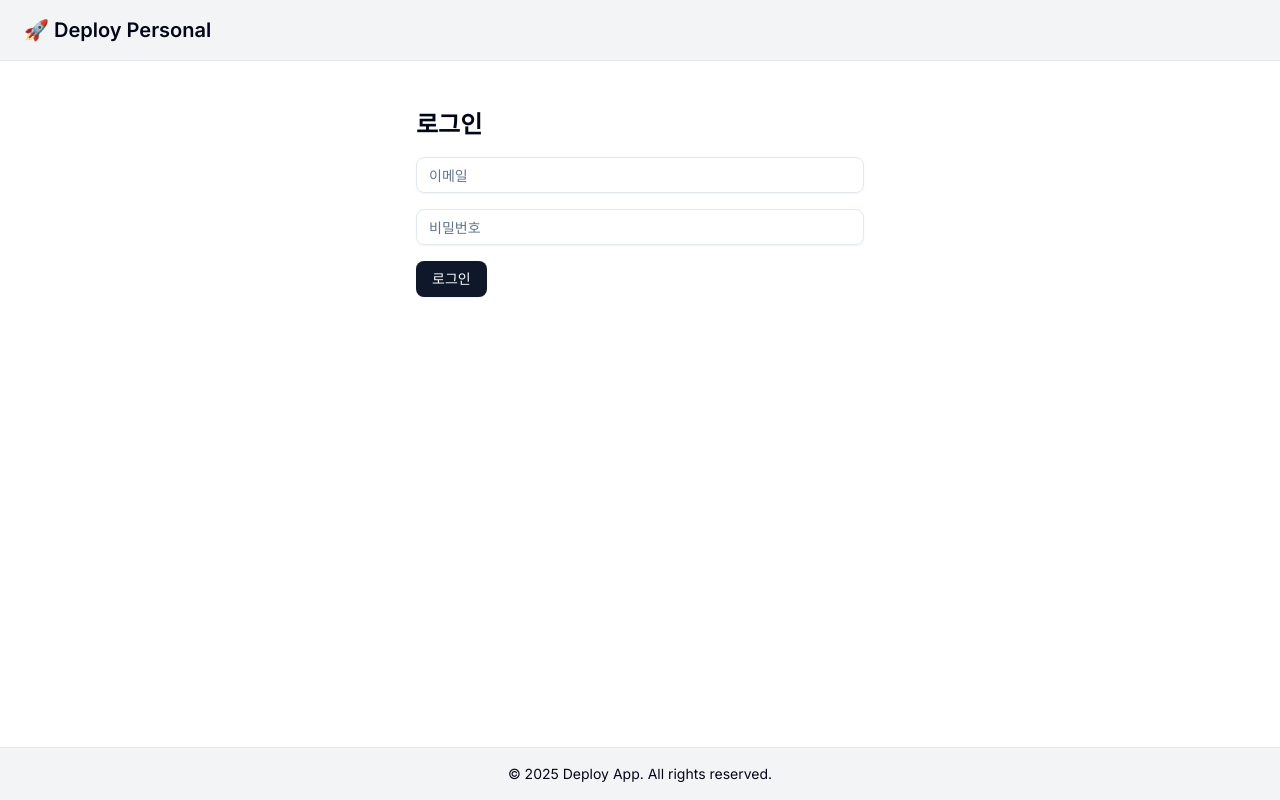
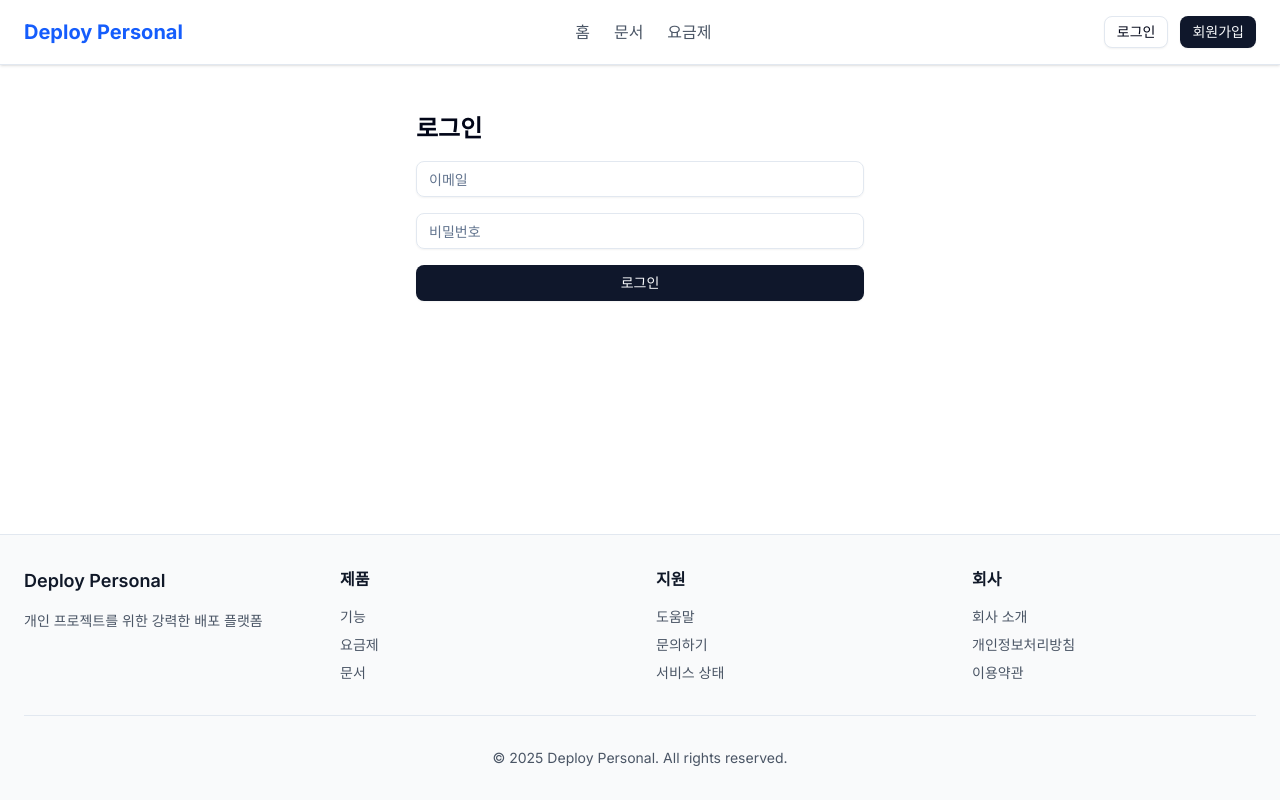
Before and after one commit to nexus-aicc-lab/deploy-personal, a Next.js app: page /login in a window 1280 px wide. Built offline with nearby package versions, Linux system fonts and the light colour scheme.

Commit message:
update for login

```diff
--- a/src/app/(auth)/login/page.tsx
+++ b/src/app/(auth)/login/page.tsx
@@ -6,12 +6,14 @@ import { Button } from '@/shared/ui/button';
 import { toast } from 'react-toastify';
 import { useRouter } from 'next/navigation';
 import { useApiForLogin } from '@/features/auth/hooks/useApiForLogin';
+import { useAuthStore } from '@/features/auth/store/authStore';
 
 export default function LoginPage() {
     const [email, setEmail] = useState('');
     const [password, setPassword] = useState('');
     const mutation = useApiForLogin();
     const router = useRouter();
+    const setAuth = useAuthStore((state) => state.setAuth);
 
     const handleLogin = (e: React.FormEvent) => {
         e.preventDefault();
@@ -19,8 +21,9 @@ export default function LoginPage() {
             { email, password },
             {
                 onSuccess: (data) => {
+                    // Zustand store에 사용자 정보와 토큰 저장
+                    setAuth(data.user, data.token);
                     toast.success('🎉 로그인 성공!');
-                    // 예: 홈으로 이동하거나 대시보드로
                     router.push('/');
                 },
                 onError: (err: any) => {
@@ -39,15 +42,17 @@ export default function LoginPage() {
                     placeholder="이메일"
                     value={email}
                     onChange={(e) => setEmail(e.target.value)}
+                    required
                 />
                 <Input
                     type="password"
                     placeholder="비밀번호"
                     value={password}
                     onChange={(e) => setPassword(e.target.value)}
+                    required
                 />
-                <Button type="submit" disabled={mutation.isLoading}>
-                    로그인
+                <Button type="submit" disabled={mutation.isLoading} className="w-full">
+                    {mutation.isPending ? '로그인 중...' : '로그인'}
                 </Button>
             </form>
         </div>
--- /dev/null
+++ b/src/features/auth/store/authStore.ts
@@ -0,0 +1,54 @@
+// src\features\auth\store\authStore.ts
+import { create } from 'zustand';
+import { persist } from 'zustand/middleware';
+
+interface User {
+    id: number;
+    email: string;
+    name: string;
+}
+
+interface AuthState {
+    user: User | null;
+    token: string | null;
+    isAuthenticated: boolean;
+    setAuth: (user: User, token: string) => void;
+    logout: () => void;
+    clearAuth: () => void;
+}
+
+export const useAuthStore = create<AuthState>()(
+    persist(
+        (set) => ({
+            user: null,
+            token: null,
+            isAuthenticated: false,
+            setAuth: (user, token) =>
+                set({
+                    user,
+                    token,
+                    isAuthenticated: true,
+                }),
+            logout: () =>
+                set({
+                    user: null,
+                    token: null,
+                    isAuthenticated: false,
+                }),
+            clearAuth: () =>
+                set({
+                    user: null,
+                    token: null,
+                    isAuthenticated: false,
+                }),
+        }),
+        {
+            name: 'auth-storage', // localStorage에 저장될 키 이름
+            partialize: (state) => ({
+                user: state.user,
+                token: state.token,
+                isAuthenticated: state.isAuthenticated,
+            }),
+        }
+    )
+);
--- a/src/shared/ui/Footer.tsx
+++ b/src/shared/ui/Footer.tsx
@@ -1,9 +1,55 @@
-'use client';
+import Link from 'next/link';
 
 export default function Footer() {
     return (
-        <footer className="w-full bg-gray-100 py-4 px-6 border-t text-sm text-center">
-            © 2025 Deploy App. All rights reserved.
+        <footer className="bg-gray-50 border-t">
+            <div className="container mx-auto px-6 py-8">
+                <div className="grid md:grid-cols-4 gap-8">
+                    {/* 회사 정보 */}
+                    <div>
+                        <h3 className="text-lg font-semibold text-gray-900 mb-4">Deploy Personal</h3>
+                        <p className="text-gray-600 text-sm">
+                            개인 프로젝트를 위한 강력한 배포 플랫폼
+                        </p>
+                    </div>
+
+                    {/* 제품 */}
+                    <div>
+                        <h4 className="font-semibold text-gray-900 mb-4">제품</h4>
+                        <ul className="space-y-2 text-sm">
+                            <li><Link href="/features" className="text-gray-600 hover:text-gray-900">기능</Link></li>
+                            <li><Link href="/pricing" className="text-gray-600 hover:text-gray-900">요금제</Link></li>
+                            <li><Link href="/docs" className="text-gray-600 hover:text-gray-900">문서</Link></li>
+                        </ul>
+                    </div>
+
+                    {/* 지원 */}
+                    <div>
+                        <h4 className="font-semibold text-gray-900 mb-4">지원</h4>
+                        <ul className="space-y-2 text-sm">
+                            <li><Link href="/help" className="text-gray-600 hover:text-gray-900">도움말</Link></li>
+                            <li><Link href="/contact" className="text-gray-600 hover:text-gray-900">문의하기</Link></li>
+                            <li><Link href="/status" className="text-gray-600 hover:text-gray-900">서비스 상태</Link></li>
+                        </ul>
+                    </div>
+
+                    {/* 회사 */}
+                    <div>
+                        <h4 className="font-semibold text-gray-900 mb-4">회사</h4>
+                        <ul className="space-y-2 text-sm">
+                            <li><Link href="/about" className="text-gray-600 hover:text-gray-900">회사 소개</Link></li>
+                            <li><Link href="/privacy" className="text-gray-600 hover:text-gray-900">개인정보처리방침</Link></li>
+                            <li><Link href="/terms" className="text-gray-600 hover:text-gray-900">이용약관</Link></li>
+                        </ul>
+                    </div>
+                </div>
+
+                <div className="border-t mt-8 pt-8 text-center">
+                    <p className="text-gray-600 text-sm">
+                        © {new Date().getFullYear()} Deploy Personal. All rights reserved.
+                    </p>
+                </div>
+            </div>
         </footer>
     );
 }
--- a/src/shared/ui/Header.tsx
+++ b/src/shared/ui/Header.tsx
@@ -1,9 +1,102 @@
 'use client';
 
+import Link from 'next/link';
+import { useRouter } from 'next/navigation';
+import { Button } from '@/shared/ui/button';
+import { toast } from 'react-toastify';
+import { useAuthStore } from '@/features/auth/store/authStore';
+
 export default function Header() {
+    const { user, isAuthenticated, logout } = useAuthStore();
+    const router = useRouter();
+
+    const handleLogout = () => {
+        logout();
+        toast.success('로그아웃되었습니다');
+        router.push('/');
+    };
+
     return (
-        <header className="w-full bg-gray-100 py-4 px-6 border-b">
-            <h1 className="text-xl font-semibold">🚀 Deploy Personal</h1>
+        <header className="bg-white shadow-sm border-b">
+            <div className="container mx-auto px-6 py-4">
+                <div className="flex justify-between items-center">
+                    {/* 로고 */}
+                    <Link href="/" className="text-xl font-bold text-blue-600">
+                        Deploy Personal
+                    </Link>
+
+                    {/* 네비게이션 */}
+                    <nav className="hidden md:flex space-x-6">
+                        <Link href="/" className="text-gray-600 hover:text-gray-900 transition-colors">
+                            홈
+                        </Link>
+                        <Link href="/docs" className="text-gray-600 hover:text-gray-900 transition-colors">
+                            문서
+                        </Link>
+                        <Link href="/pricing" className="text-gray-600 hover:text-gray-900 transition-colors">
+                            요금제
+                        </Link>
+                    </nav>
+
+                    {/* 사용자 정보 / 로그인 버튼 */}
+                    <div className="flex items-center space-x-4">
+                        {isAuthenticated && user ? (
+                            <div className="flex items-center space-x-4">
+                                {/* 사용자 정보 */}
+                                <div className="flex items-center space-x-3">
+                                    <div className="w-8 h-8 bg-blue-100 rounded-full flex items-center justify-center">
+                                        <span className="text-sm font-medium text-blue-600">
+                                            {user.name?.charAt(0).toUpperCase() || user.email?.charAt(0).toUpperCase()}
+                                        </span>
+                                    </div>
+                                    <div className="hidden sm:block">
+                                        <p className="text-sm font-medium text-gray-900">{user.name || '사용자'}</p>
+                                        <p className="text-xs text-gray-500">{user.email}</p>
+                                    </div>
+                                </div>
+
+                                {/* 드롭다운 메뉴 대신 간단한 로그아웃 버튼 */}
+                                <Button
+                                    variant="outline"
+                                    size="sm"
+                                    onClick={handleLogout}
+                                    className="text-sm"
+                                >
+                                    로그아웃
+                                </Button>
+                            </div>
+                        ) : (
+                            <div className="flex items-center space-x-3">
+                                <Link href="/login">
+                                    <Button variant="outline" size="sm">
+                                        로그인
+                                    </Button>
+                                </Link>
+                                <Link href="/signup">
+                                    <Button size="sm">
+                                        회원가입
+                                    </Button>
+                                </Link>
+                            </div>
+                        )}
+                    </div>
+                </div>
+
+                {/* 모바일 메뉴 (간단 버전) */}
+                <div className="md:hidden mt-4 pt-4 border-t">
+                    <nav className="flex space-x-4">
+                        <Link href="/" className="text-gray-600 hover:text-gray-900 transition-colors text-sm">
+                            홈
+                        </Link>
+                        <Link href="/docs" className="text-gray-600 hover:text-gray-900 transition-colors text-sm">
+                            문서
+                        </Link>
+                        <Link href="/pricing" className="text-gray-600 hover:text-gray-900 transition-colors text-sm">
+                            요금제
+                        </Link>
+                    </nav>
+                </div>
+            </div>
         </header>
     );
 }
```
